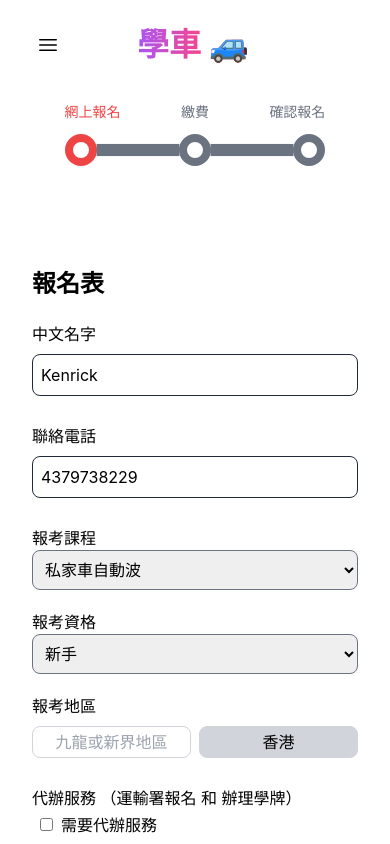
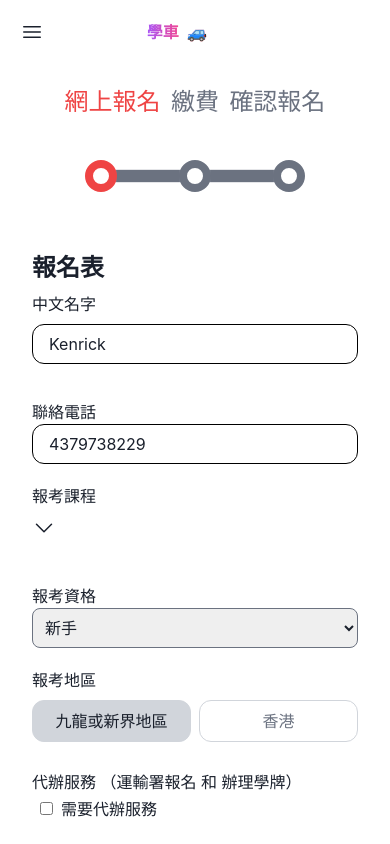
Before and after one commit to KnrkTam/react-multiple-choice, a Next.js app: page /application in a window 390 px wide. Shown: the top 844 px of the page. Built offline with nearby package versions, Linux system fonts and the light colour scheme.

Commit message:
change select dropdown to Charkra popover

```diff
--- a/pages/_app.tsx
+++ b/pages/_app.tsx
@@ -1,12 +1,15 @@
 import "../styles/globals.css";
 import type { AppProps } from "next/app";
 import Layout from "@/layout";
+import { ChakraProvider } from "@chakra-ui/react";
 
 function MyApp({ Component, pageProps }: AppProps) {
   return (
-    <Layout>
-      <Component {...pageProps} />
-    </Layout>
+    <ChakraProvider>
+      <Layout>
+        <Component {...pageProps} />
+      </Layout>
+    </ChakraProvider>
   );
 }
 
--- a/pages/application/index.tsx
+++ b/pages/application/index.tsx
@@ -2,19 +2,20 @@ import ApplicationForm from "@/components/application/applicationForm";
 import Disclaimer from "@/components/application/disclaimer";
 import ProgressBar from "@/components/application/progressBar";
 import React from "react";
-
+import { Heading } from "@chakra-ui/react";
 
 export default function application() {
-
   return (
     <div className="mx-5">
       <div className="w-4/5 max-w-[800px]  m-auto">
         <ProgressBar />
       </div>
-      <div className="flex flex-col md:flex-row mt-20 space-x-5">
+      <div className="flex flex-col md:flex-row mt-10 lg:mt-20 space-x-5">
         {/* Long form */}
         <div className="w-full md:w-3/5">
-          <h2>報名表</h2>
+          <Heading as="h2" mb={2} fontSize={"2xl"}>
+            報名表
+          </Heading>
           <ApplicationForm />
         </div>
         {/* Short box */}
--- a/pages/components/application/applicationForm.tsx
+++ b/pages/components/application/applicationForm.tsx
@@ -1,11 +1,22 @@
 import { useForm, SubmitHandler } from "react-hook-form";
 import React, { useEffect, useRef, useState } from "react";
+import {
+  Input,
+  Popover,
+  PopoverContent,
+  PopoverTrigger,
+  VStack,
+  FormControl,
+  FormLabel,
+} from "@chakra-ui/react";
+
 import { yupResolver } from "@hookform/resolvers/yup";
 import * as yup from "yup";
+import { ArrowDownIcon } from "../svg";
 
 const schema = yup.object({
-  name: yup.string().required("please input name"),
-  contact: yup.string().required("please input contact"),
+  name: yup.string().required("請輸入名稱"),
+  contact: yup.string().required("請輸入聯絡電話"),
 });
 enum paymentEnum {
   directPayment = "directPayment",
@@ -13,8 +24,8 @@ enum paymentEnum {
 }
 
 enum districtEnum {
-  hkIsland = "香港",
-  others = "九龍",
+  香港 = 0,
+  九龍 = 1,
 }
 
 type FormData = {
@@ -28,9 +39,10 @@ type FormData = {
 };
 
 export default function ApplicationForm() {
-  const [district, setDistrict] = useState("香港");
   const {
     register,
+    setValue,
+    getValues,
     handleSubmit,
     watch,
     formState: { errors },
@@ -40,50 +52,100 @@ export default function ApplicationForm() {
     defaultValues: {
       name: "Kenrick",
       contact: 4379738229,
+      district: 1,
     },
   });
 
   console.log(errors);
-
-  const onSubmit: SubmitHandler<FormData> = (data) =>
-    console.log(data);
+  const onSubmit: SubmitHandler<FormData> = (data) => console.log(data);
 
   return (
     <form className="space-y-5" onSubmit={handleSubmit(onSubmit)}>
       <div className="flex flex-col">
-        <label>中文名字</label>
-        <input
-          type="text"
-          {...register("name")}
-          className="border border-gray-800 p-2 my-2 rounded-lg w-full"
-          placeholder="和身分證一致"
-        />
-        <p className="bg-red-500 text-white rounded-lg">
-          {errors.name?.message}
-        </p>
+        <FormControl>
+          <FormLabel>中文名字</FormLabel>
+          <Input
+            {...register("name")}
+            type="text"
+            placeholder="和身分證一致"
+            borderColor="black"
+            focusBorderColor="black.500"
+            rounded="xl"
+            className="rounded-xl"
+          ></Input>
+        </FormControl>
+        <p className="p-2 text-red-500">{errors.name?.message}</p>
       </div>
       <div className="flex flex-col">
         <label>聯絡電話</label>
-        <input
+        <Input
           {...register("contact")}
-          className="border border-gray-800 p-2 my-2 rounded-lg w-full"
+          type="number"
           placeholder="+852"
-        />
-        <p className="bg-red-500 text-white rounded-lg">
-          {errors.contact?.message}
-        </p>
+          borderColor="black"
+          focusBorderColor="black.500"
+          rounded="xl"
+        ></Input>
       </div>
       <div className="flex flex-col">
-        <label>報考課程</label>
-        <select
-          className="border border-gray-500 p-2 rounded-lg"
+        <FormControl>
+          <FormLabel>報考課程</FormLabel>
+          <Popover>
+            <PopoverTrigger>
+              <div>
+              {/* <div className="flex items-center justify-between p-2 w-full border border-gray-500 rounded-lg "> */}
+                {getValues("course")}
+                <span className="flex-1"></span>
+                <ArrowDownIcon className="w-5 h-5" />
+              </div>
+            </PopoverTrigger>
+            <PopoverContent className="flex">
+              <VStack className="w-full cursor-pointer border border-gray-300 rounded-lg">
+                <div
+                  className="p-2 hover:bg-gray-300 w-full"
+                  onClick={() => {
+                    setValue("course", "privateAuto");
+                  }}
+                >
+                  私家車自動波
+                </div>
+                <div
+                  className="p-2 hover:bg-gray-300 w-full"
+                  onClick={() => setValue("course", "privateManual")}
+                >
+                  私家車棍波
+                </div>
+                <div
+                  className="p-2 hover:bg-gray-300 w-full"
+                  onClick={() => setValue("course", "vanAuto")}
+                >
+                  輕型貨車自動波
+                </div>
+                <div
+                  className="p-2 hover:bg-gray-300  w-full"
+                  onClick={() => setValue("course", "vanManual")}
+                >
+                  輕型貨車棍波
+                </div>
+              </VStack>
+            </PopoverContent>
+          </Popover>
+        </FormControl>
+        {/* <label>報考課程</label> */}
+        {/* <Select
+          borderColor="blackAlpha.800"
+          bg="white"
+          // color={'orange'}
+          // placeholder="select option"
           {...register("course")}
         >
           <option value="privateAuto">私家車自動波</option>
           <option value="privateManual">私家車棍波</option>
           <option value="vanAuto">輕型貨車自動波</option>
           <option value="vanManual">輕型貨車棍波</option>
-        </select>
+        </Select> */}
+        <input {...register("course")}></input>
+        {/* <select className="border border-gray-500 p-2 rounded-lg"></select> */}
       </div>
       <div className="flex flex-col">
         <label>報考資格</label>
@@ -103,24 +165,28 @@ export default function ApplicationForm() {
           <button
             value="九龍"
             className={`${
-              district == "九龍" ? " bg-gray-300" : " bg-white text-gray-400"
-            } flex-1 rounded-lg border border-gray-300`}
-            onClick={() => setDistrict("九龍")}
-            {...register("district")}
+              getValues("district") == 1
+                ? " bg-gray-300"
+                : " bg-white text-gray-500"
+            } flex-1 rounded-xl border border-gray-300 p-2`}
+            // onClick={() => setDistrict("九龍")}
+            onClick={() => setValue("district", 1)}
           >
             九龍或新界地區
           </button>
           <button
             value="香港"
             className={`${
-              district == "香港" ? " bg-gray-300" : " bg-white text-gray-400"
-            } flex-1 rounded-lg border border-gray-300`}
-            onClick={() => setDistrict("香港")}
-            {...register("district")}
+              getValues("district") == 0
+                ? " bg-gray-300"
+                : " bg-white text-gray-500"
+            } flex-1 rounded-xl border border-gray-300 p-2`}
+            // onClick={() => setDistrict("香港")}
+            onClick={() => setValue("district", 0)}
           >
             香港
           </button>
-          {/* <input {...register("district")} value={district} className="" /> */}
+          <input className="hidden" {...register("district")} />
         </div>
       </div>
       <div className="flex flex-col">
--- a/pages/components/application/progressBar.tsx
+++ b/pages/components/application/progressBar.tsx
@@ -1,19 +1,24 @@
 import React from "react";
+import { Heading } from "@chakra-ui/react";
 
 export default function ProgressBar() {
   return (
     <>
-      <div className="flex justify-between w-full">
-        <h2 className="font-normal text-sm md:text-2xl text-gray-500 text-red-500">網上報名</h2>
-        <h2 className="font-normal text-sm md:text-2xl text-gray-500 ">繳費</h2>
-        <h2 className="font-normal text-sm md:text-2xl text-gray-500 ">確認報名</h2>
+      <div className="flex justify-between w-full mb-5">
+        <h2 className="font-normal text-md md:text-2xl text-gray-500 text-red-500">
+          網上報名
+        </h2>
+        <h2 className="font-normal text-md md:text-2xl text-gray-500 ">繳費</h2>
+        <h2 className="font-normal text-md md:text-2xl text-gray-500 ">
+          確認報名
+        </h2>
       </div>
       <div className="flex items-center">
-        <div className="border-8 md:border-[10px] border-red-500 rounded-full w-8 h-8 md:w-10 md:h-10"></div>
-        <div className="flex-1 h-3 scale-[101%] bg-gray-500 w-full"></div>
-        <div className="border-8 md:border-[10px] border-gray-500 rounded-full w-8 h-8 md:w-10 md:h-10"></div>
-        <div className="flex-1 h-3 scale-[101%] bg-gray-500 w-full"></div>
-        <div className="border-8 md:border-[10px] border-gray-500 rounded-full w-8 h-8 md:w-10 md:h-10"></div>
+        <div className="border-8 md:border-[10px] border-red-500 rounded-full w-8 h-8 md:w-10 md:h-10 z-20 ml-5" ></div>
+        <div className="flex-1 h-3 scale-[103%] bg-gray-500 w-full z-10"></div>
+        <div className="border-8 md:border-[10px] border-gray-500 rounded-full w-8 h-8 md:w-10 md:h-10 z-20"></div>
+        <div className="flex-1 h-3 scale-[103%] bg-gray-500 w-full z-10"></div>
+        <div className="border-8 md:border-[10px] border-gray-500 rounded-full w-8 h-8 md:w-10 md:h-10 z-20 mr-5"></div>
       </div>
     </>
   );
--- a/pages/components/navbar/index.tsx
+++ b/pages/components/navbar/index.tsx
@@ -36,7 +36,7 @@ export default function Navbar() {
           </button>
           <Logo />
           <div className="invisible">nav gap</div>
-          <div className="space-x-2 hidden md:flex items-center lg:ml-[30%]">
+          <div className="space-x-2 hidden md:flex items-center lg:ml-[30%] py-5 flex-1">
             <NavItems />
           </div>
           <div className="hidden md:flex space-x-2 max-w-1/5 p-0 justify-end ">
--- a/pages/components/navbar/logo.tsx
+++ b/pages/components/navbar/logo.tsx
@@ -1,5 +1,5 @@
-import Link from 'next/link';
-import React from 'react'
+import Link from "next/link";
+import React from "react";
 
 export default function Logo() {
   return (
@@ -9,10 +9,10 @@ export default function Logo() {
             alt="logo"
             className="lg:h-[15vh] h-[10vh] cursor-pointer"
           /> */}
-      <h1 className="font-bold  text-transparent bg-clip-text bg-gradient-to-r from-purple-500 via-pink-500 to-red-500 flex cursor-pointer">
+      <p className="font-bold  text-md sm:text-3xl text-transparent bg-clip-text bg-gradient-to-r from-purple-500 via-pink-500 to-red-500 flex cursor-pointer py-5">
         <span className="break-normal w-[max-content] ">學車</span>
         <span className="ml-2 text-slate-500">🚙</span>
-      </h1>
+      </p>
     </Link>
   );
 }
--- a/pages/components/navbar/navItems.tsx
+++ b/pages/components/navbar/navItems.tsx
@@ -78,7 +78,7 @@ export default function NavItems() {
       {navbars.map((nav, i) => {
         if (nav.items.length < 1)
           return (
-            <div className="" key={i}>
+            <div className="flex-1" key={i}>
               <Link href={nav.href}>
                 <button className="hover:text-gray-500  bg-white rounded-lg break-keep">
                   {nav.label}
```
